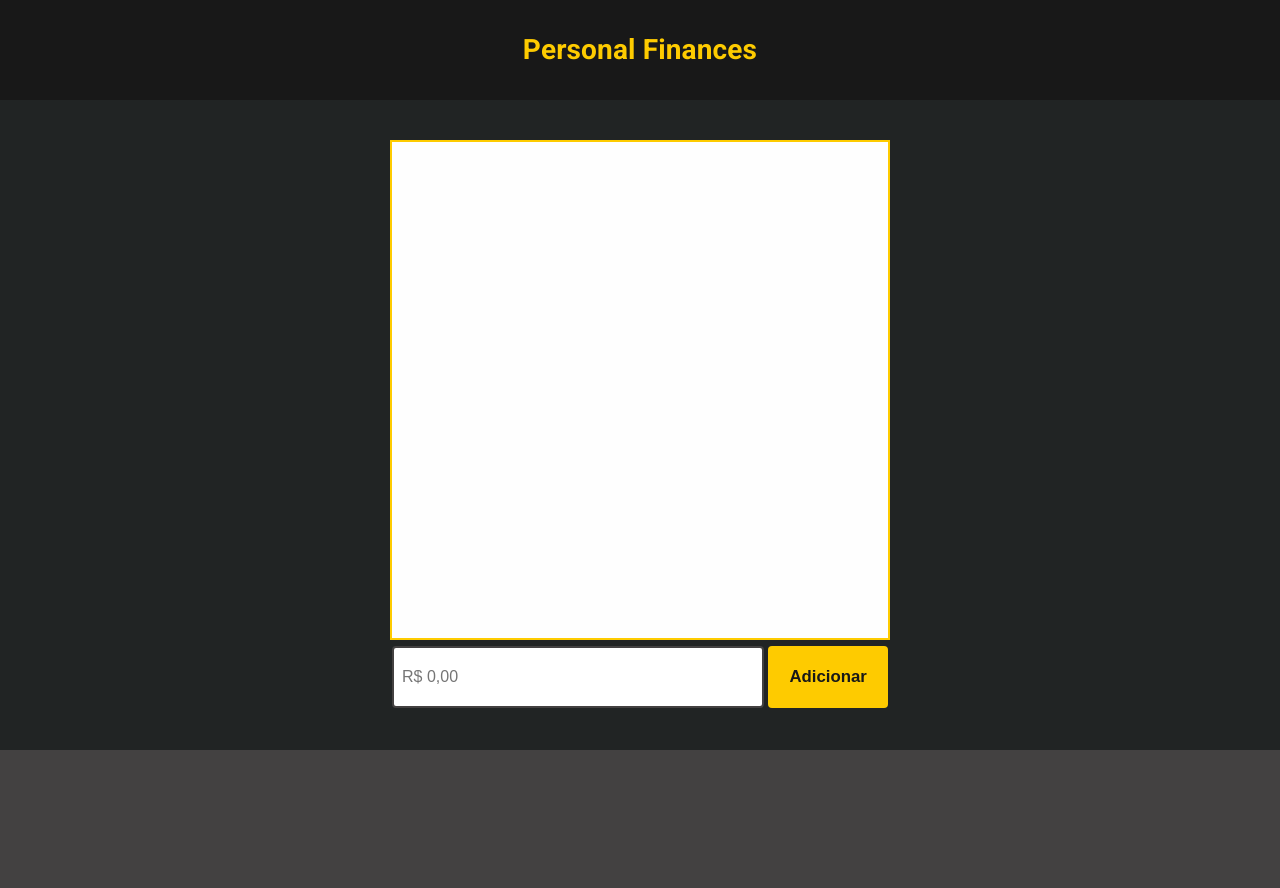
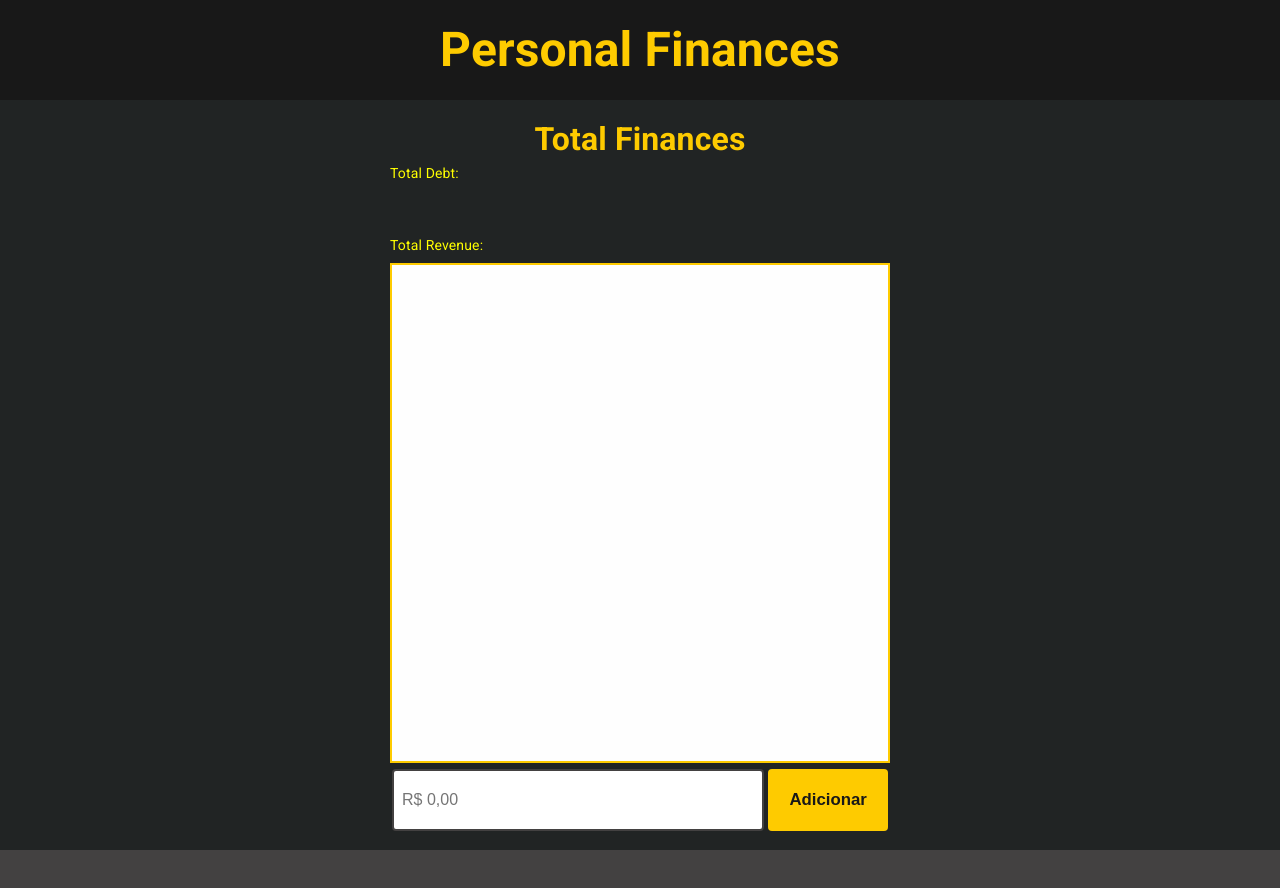
Before and after one commit to psdaniel/personal-finances-spa, a React app: page / in a window 1280 px wide. Shown: the top 888 px of the page. Built offline with nearby package versions, Linux system fonts and the light colour scheme.

Commit message:
Create component to show total debt and total revenue

```diff
--- a/src/components/header/header.tsx
+++ b/src/components/header/header.tsx
@@ -12,7 +12,8 @@ const useStyles = makeStyles({
     },
     textHeader: {
         fontFamily: 'Roboto',
-        color: MainTheme.colors.mainYellow
+        color: MainTheme.colors.mainYellow,
+        fontSize: '3rem'
     }
 });
 
--- a/src/domain/show-finances/show-finances.tsx
+++ b/src/domain/show-finances/show-finances.tsx
@@ -3,6 +3,7 @@ import {makeStyles} from '@material-ui/core';
 import {MainTheme} from '../../themes/main';
 import {GetValues} from '../get-values/get-values';
 import {useFinancesData} from '../contexts/finances-context.ts/finances-context';
+import {TotalFinances} from '../total-finances/total-finances';
 
 export const ShowFinances = () => {
     const useStyles = makeStyles({
@@ -16,7 +17,7 @@ export const ShowFinances = () => {
             flexDirection: 'column',
             justifyContent: 'center',
             alignItems: 'center',
-            height: 650,
+            height: 750,
             width: 650
         },
         financesFeed: {
@@ -40,6 +41,7 @@ export const ShowFinances = () => {
         <>
             <section className={classes.feedComponent}>
                 <div className={classes.showFinancesContainer}>
+                    <TotalFinances />
                     <div className={classes.financesFeed}></div>
                     <div className={classes.financesInputContainer}>
                         <GetValues />
--- /dev/null
+++ b/src/domain/total-finances/total-finances.tsx
@@ -0,0 +1,31 @@
+import React from 'react';
+import {makeStyles} from '@material-ui/core';
+import {MainTheme} from '../../themes/main';
+
+export const TotalFinances = () => {
+    const useStyles = makeStyles({
+        totalFinances: {
+            display: 'flex',
+            flexDirection: 'column',
+            justifyContent: 'space-between',
+            width: 500,
+            height: 100
+        },
+        textStyle: {
+            fontWeight: 'bold',
+            color: MainTheme.colors.mainYellow,
+            fontSize: '2rem'
+        }
+    });
+
+    const classes = useStyles();
+    return (
+        <>
+            <span className={classes.textStyle}>Total Finances</span>
+            <div className={classes.totalFinances}>
+                <span style={{color: 'yellow'}}>Total Debt:</span>
+                <span style={{color: 'yellow', marginBottom: 8}}>Total Revenue:</span>
+            </div>
+        </>
+    );
+};
```
